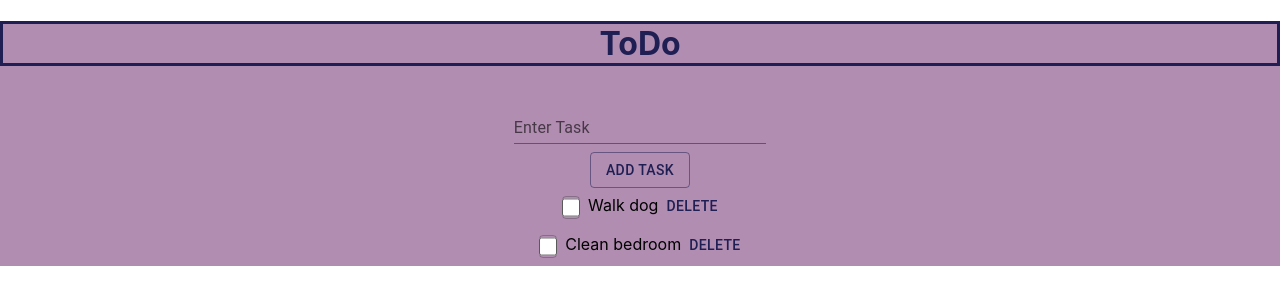
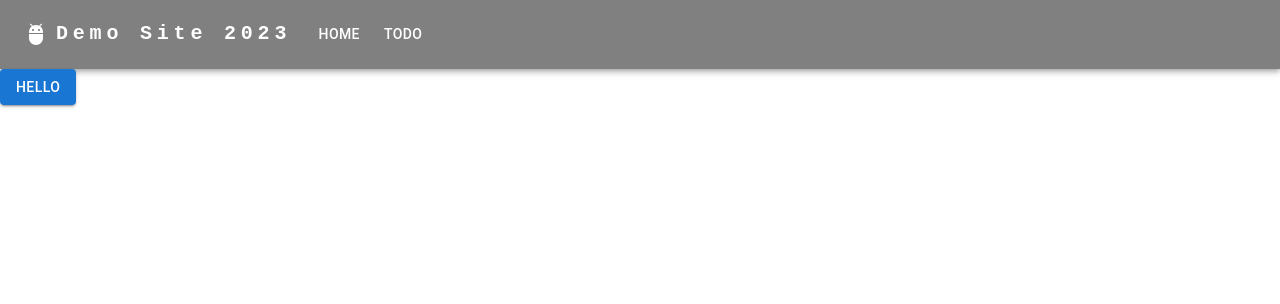
Before and after one commit to MaxGoldie/mcon-353-demo-site, a React (Create React App) app: page / in a window 1280 px wide. Shown: the top 304 px of the page. Built offline with nearby package versions, Linux system fonts and the light colour scheme.

Commit message:
Created App Header

```diff
--- a/package.json
+++ b/package.json
@@ -10,8 +10,10 @@
     "@testing-library/jest-dom": "^5.16.5",
     "@testing-library/react": "^13.4.0",
     "@testing-library/user-event": "^13.5.0",
+    "lodash": "^4.17.21",
     "react": "^18.2.0",
     "react-dom": "^18.2.0",
+    "react-router-dom": "^6.9.0",
     "react-scripts": "5.0.1",
     "web-vitals": "^2.1.4"
   },
--- a/src/App.js
+++ /dev/null
@@ -1,19 +0,0 @@
-//import pic from "./Components./src./Goldie.jpg";
-//import logo from "./Components./src./flower.jpg";
-import "./App.css";
-import { Button } from "@mui/material";
-import { styled } from "@mui/material/styles";
-import { Typography } from "@mui/material";
-import * as React from "react";
-import Grid from "@mui/material/Grid";
-import Paper from "@mui/material/Paper";
-import Box from "@mui/material/Box";
-import { Home } from "./Components/Home/home";
-import { Todo } from "./Components//todo/todo";
-
-function App() {
- // return <Home />;
- return <Todo />;
-}
-
-export default App;
--- /dev/null
+++ b/src/App.jsx
@@ -0,0 +1,24 @@
+import "./App.css";
+import { Home } from "./Components/home/home";
+import { Todo } from "./Components/todo/todo";
+import { Header } from "./Components/header/header";
+import { HashRouter, Routes, Route } from "react-router-dom";
+
+
+function App() {
+  return (
+    <HashRouter>
+      <Header />
+      <Routes>
+        {/* http://localhost:3000/#/ */}
+        <Route path="/" element={<Home />} />
+        {/* http://localhost:3000/#/todo */}
+        <Route path="/todo" element={<Todo />} />
+
+
+      </Routes>
+    </HashRouter>
+  );
+}
+
+export default App;
--- a/src/Components/Home/home.jsx
+++ b/src/Components/Home/home.jsx
@@ -1,82 +1,14 @@
 import logo from "./flower.jpg";
-import pic from "./Goldie.jpg";
-//import "./App.css";
-import { Button } from "@mui/material";
-import { styled } from '@mui/material/styles';
-import { Typography } from "@mui/material";
-import * as React from "react";
-import Grid from '@mui/material/Grid';
-import Paper from '@mui/material/Paper';
-import Box from '@mui/material/Box';
-import"./home.css";
+import { Button, Card } from "@mui/material";
+
+import "./home.css";
 
 export const Home = () => {
-
-  const Item = styled(Paper)(({ theme }) => ({
-    backgroundColor: theme.palette.mode === 'dark' ? '#1A2027' : '#fff',
-    ...theme.typography.body2,
-    padding: theme.spacing(1),
-    textAlign: 'center',
-    color: theme.palette.text.secondary,
-  }));
-
-
   return (
-    <div className="App">
-      <header className="App-header">
-        <img src={logo} className="App-logo" alt="logo" />
-      </header>
-      <Typography align="left" variant="h1" color="grey">
-        Goldie Max
-      </Typography>
-      <Typography variant="h3" color="#bd7394" marginTop="2em" marginBottom="2em" >
-        Goldie Max lives in Cherry, NJ and is currently studying Computer
-        Science at Touro College. She is getting married to Elchanan Ornstein on
-        February 19.
-
-      </Typography>
-      <img src={pic} className="picture" width="50%"/>
-
-
-      <Box sx={{ width: '100%' }}>
-      <Grid container rowSpacing={1} columnSpacing={{ xs: 1, sm: 2, md: 3 }}>
-        <Grid item xs={6}>
-          <Item><Button variant="contained" href="https://reactjs.org">
-        Click me to see what Goldie is learning in college
-      </Button>{" "}
-      {/* new */}</Item>
-        </Grid>
-        <Grid item xs={6}>
-          <Item> <Button
-        variant="contained"
-        href="https://www.amazon.com/wedding/goldie-max-elchanan-ornstein--february-2023/registry/1862HBSAGP85L"
-      >
-        Click me to see Goldie and Elchanan's wedding registry
-      </Button>{" "}</Item>
-        </Grid>
-        <Grid item xs={6}>
-          <Item><Button
-        variant="contained"
-        href="https://las.touro.edu/"l9
-      >
-        Click me to find out more about Touro College
-      </Button>{" "}</Item>
-        </Grid>
-        <Grid item xs={6}>
-          <Item><Button
-        variant="contained"
-        href="https://www.google.com/maps/dir//tiferes+mordechai+wedding/@40.2961795,-75.0588863,9z/data=!4m8!4m7!1m0!1m5!1m1!1s0x89c25b2bb9c9eb91:0x669ebaceb15e9e46!2m2!1d-73.9792241!2d40.6394334"
-      >
-        Click me to get directions to Goldie and Elchanan's wedding
-      </Button>{" "}</Item>
-        </Grid>
-      </Grid>
-    </Box>
-
-
-
-
-
+    <div className="home">
+      <Button className="button-class" variant="contained">
+        hello
+      </Button>
     </div>
   );
-}
+};
--- /dev/null
+++ b/src/Components/header/header.jsx
@@ -0,0 +1,142 @@
+import * as React from "react";
+import AppBar from "@mui/material/AppBar";
+import Box from "@mui/material/Box";
+import Toolbar from "@mui/material/Toolbar";
+import IconButton from "@mui/material/IconButton";
+import Typography from "@mui/material/Typography";
+import Menu from "@mui/material/Menu";
+import MenuIcon from "@mui/icons-material/Menu";
+import Container from "@mui/material/Container";
+import Button from "@mui/material/Button";
+import MenuItem from "@mui/material/MenuItem";
+import AdbIcon from "@mui/icons-material/Adb";
+import { useNavigate } from "react-router-dom";
+
+const pages = [
+  { name: "Home", path: "/" },
+  { name: "Todo", path: "/todo" },
+];
+
+
+export function Header() {
+  const navigate = useNavigate();
+  const [anchorElNav, setAnchorElNav] = React.useState(null);
+  const [anchorElUser, setAnchorElUser] = React.useState(null);
+
+  const handleOpenNavMenu = (event) => {
+    setAnchorElNav(event.currentTarget);
+  };
+  const handleOpenUserMenu = (event) => {
+    setAnchorElUser(event.currentTarget);
+  };
+
+  const handleCloseNavMenu = (page) => {
+    setAnchorElNav(null);
+    if (page) {
+      navigate(page.path);
+    }
+  };
+
+  const handleCloseUserMenu = () => {
+    setAnchorElUser(null);
+  };
+
+  return (
+    <AppBar position="static"  style={{ background: "gray" }}>
+      <Container maxWidth="xl" >
+        <Toolbar disableGutters>
+          <AdbIcon sx={{ display: { xs: "none", md: "flex" }, mr: 1,}} />
+          <Typography
+            variant="h6"
+            noWrap
+            component="a"
+            href="/"
+            sx={{
+              mr: 2,
+              display: { xs: "none", md: "flex" },
+              fontFamily: "monospace",
+              fontWeight: 700,
+              letterSpacing: ".3rem",
+              color: "inherit",
+              textDecoration: "none",
+            }}
+          >
+            Demo Site 2023
+          </Typography>
+
+          <Box sx={{ flexGrow: 1, display: { xs: "flex", md: "none"  } }}>
+            <IconButton
+              size="large"
+              aria-label="account of current user"
+              aria-controls="menu-appbar"
+              aria-haspopup="true"
+              onClick={handleOpenNavMenu}
+              color="inherit"
+            >
+              <MenuIcon />
+            </IconButton>
+            <Menu
+              id="menu-appbar"
+              anchorEl={anchorElNav}
+              anchorOrigin={{
+                vertical: "bottom",
+                horizontal: "left",
+              }}
+              keepMounted
+              transformOrigin={{
+                vertical: "top",
+                horizontal: "left",
+              }}
+              open={Boolean(anchorElNav)}
+              onClose={handleCloseNavMenu}
+              sx={{
+                display: { xs: "block", md: "none" },
+              }}
+            >
+              {pages.map((page) => (
+                <MenuItem
+                  key={page.name}
+                  onClick={() => handleCloseNavMenu(page)}
+                >
+                  <Typography textAlign="center">{page.name}</Typography>
+                </MenuItem>
+              ))}
+            </Menu>
+          </Box>
+          <AdbIcon sx={{ display: { xs: "flex", md: "none" }, mr: 1 }} />
+          <Typography
+            variant="h5"
+            noWrap
+            component="a"
+            href=""
+            sx={{
+              mr: 2,
+              display: { xs: "flex", md: "none" },
+              flexGrow: 1,
+              fontFamily: "monospace",
+              fontWeight: 700,
+              letterSpacing: ".3rem",
+              color: "rgb(31, 31, 84);",
+              textDecoration: "none",
+            }}
+          >
+            Demo Site 2023
+          </Typography>
+          <Box sx={{ flexGrow: 1, display: { xs: "none", md: "flex" } }}>
+            {pages.map((page) => (
+              <Button
+                key={page.name}
+                onClick={() => handleCloseNavMenu(page)}
+                sx={{ my: 2, color: "white", display: "block" }}
+              >
+                {page.name}
+              </Button>
+            ))}
+          </Box>
+
+
+        </Toolbar>
+      </Container>
+    </AppBar>
+  );
+}
--- /dev/null
+++ b/src/Components/state/todo/todo.reducer.js
@@ -0,0 +1 @@
+const todoReducer = (state, action)
--- a/src/Components/todo/todo.jsx
+++ b/src/Components/todo/todo.jsx
@@ -5,8 +5,13 @@
 import "../todo/todo.css";
 import { createTheme, ThemeProvider } from "@mui/material/styles";
 
+
+
 const theme = createTheme({
   palette: {
+    primary: {
+      main: 'rgb(247, 214, 247);',
+    },
     neutral: {
       main: "rgb(31, 31, 84);",
       contrastText: "#fff",
@@ -52,6 +57,7 @@
 
   return (
     <div class="page">
+
       <h1 class="header">ToDo</h1>
       <Box
         component="form"
```
Also changed, not shown: src/Grid.js (deleted, +0 -34 lines), src/Components/state/todo/todo-context.jsx (added), 1 other file (tests, documents, lock files or other folders).
